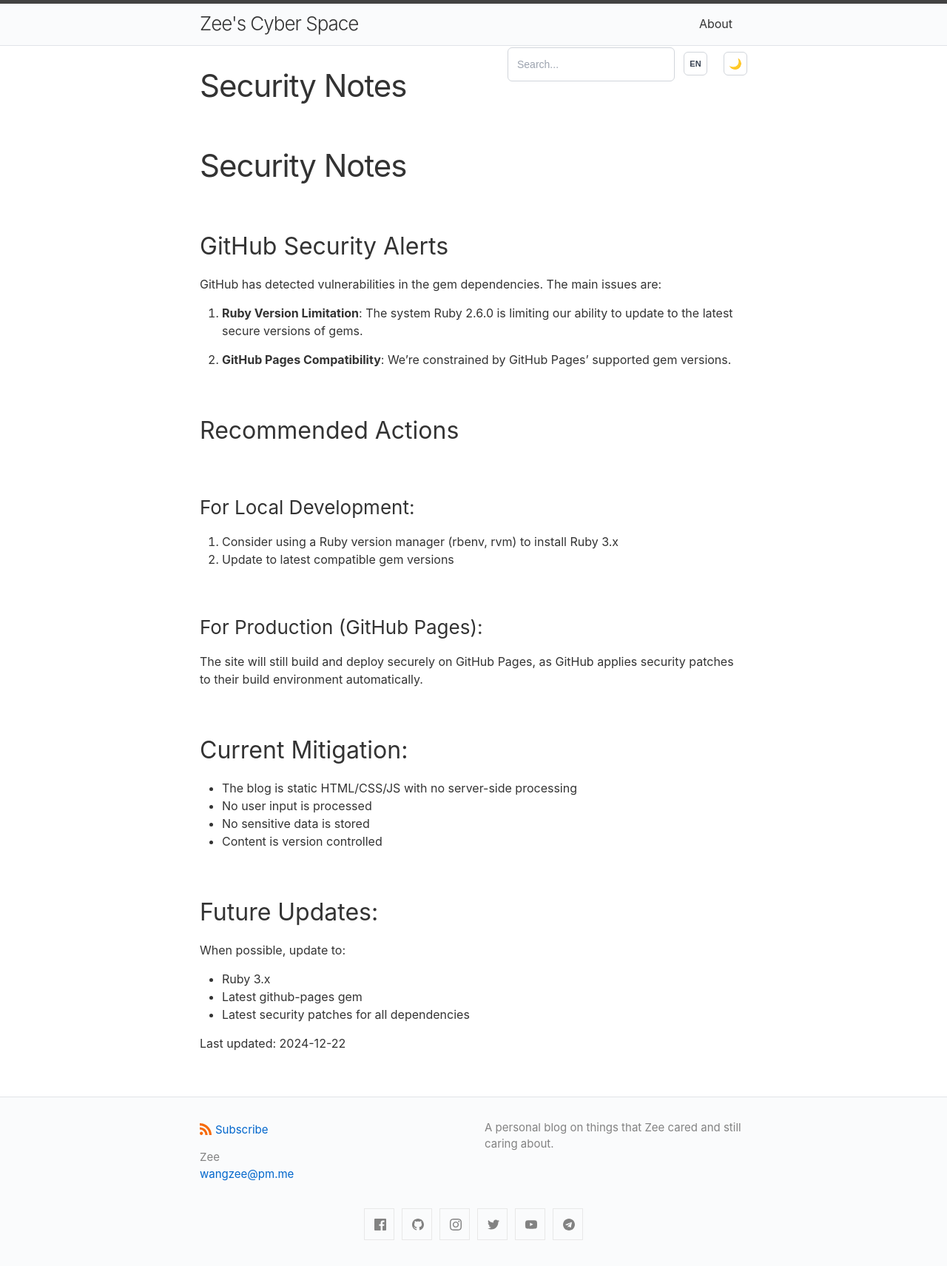
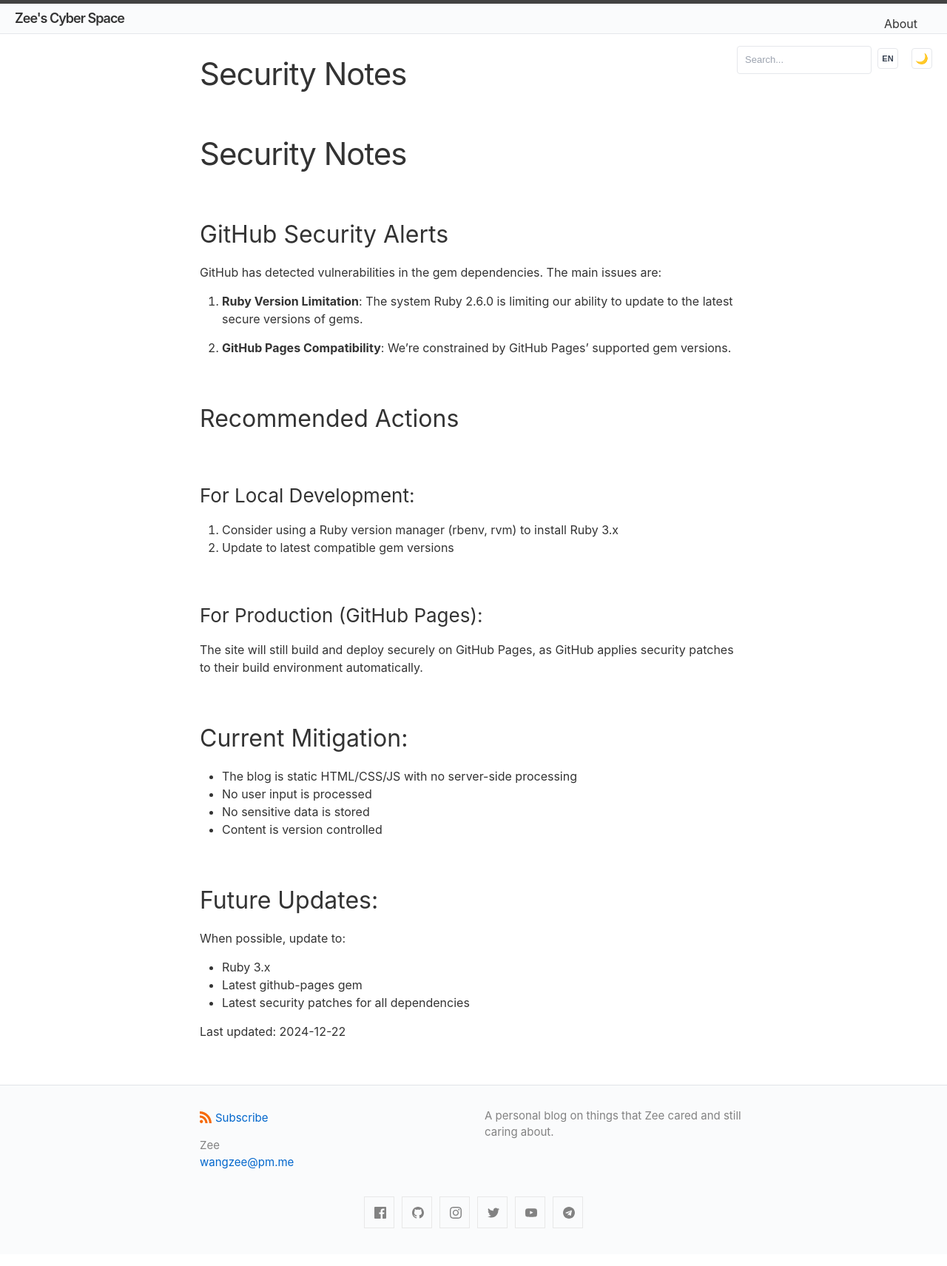
Before and after one commit to zeecares/blog, a Jekyll site: the page built from SECURITY.md, in a window 1280 px wide. Shown: the whole page at 74% size. Built offline with Jekyll 4.4.1, drawn with Linux system fonts in a browser that asks for light colours; our own code applies the rules of GitHub Pages for plain Markdown files.

Commit message:
Make navigation thin and default to English-only
🎯 Navigation Improvements:
- Reduce header height from 54px to 40px for cleaner look
- Smaller search bar (160px → 200px on focus)
- Smaller control buttons (28px instead of 32px)
- Tighter spacing and padding throughout
- Thinner borders and more subtle styling

🌍 Language Default Fix:
- Homepage now defaults to English-only (no mixed languages)
- Clean CSS-based language filtering with body classes
- Better language switching logic
- Fixed invalid ternary operator in home layout

Layout: [Zee's Cyber Space] — [About] — [Search...] [EN] [🌙]
Result: Clean, thin, professional navigation bar

🤖 Generated with [Claude Code](https://claude.ai/code)

Co-Authored-By: Claude <noreply@anthropic.com>

```diff
--- a/_layouts/home.html
+++ b/_layouts/home.html
@@ -49,7 +49,11 @@ layout: default
             {%- assign trans_slug = translation_post.url | split: "/" | last | split: "." | first -%}
             {%- if trans_slug == translation_slug -%}
               <div class="translation-link">
-                {%- assign other_lang = post_lang == "en" ? "zh" : "en" -%}
+                {%- if post_lang == "en" -%}
+                  {%- assign other_lang = "zh" -%}
+                {%- else -%}
+                  {%- assign other_lang = "en" -%}
+                {%- endif -%}
                 <a href="{{ translation_post.url | relative_url }}">
                   {{ site.data.ui[post_lang].view_in_language }} {{ site.lang_names[other_lang] }}
                 </a>
--- a/_sass/minima/header-controls.scss
+++ b/_sass/minima/header-controls.scss
@@ -4,7 +4,7 @@
 .header-controls {
   display: flex;
   align-items: center;
-  gap: 12px;
+  gap: 8px;
   margin-left: auto;
   height: 100%;
 }
@@ -14,12 +14,12 @@
   position: relative;
 
   .search-input {
-    width: 200px;
-    height: 32px;
-    padding: 6px 12px;
-    border: 1px solid #d1d5db;
-    border-radius: 6px;
-    font-size: 14px;
+    width: 160px;
+    height: 28px;
+    padding: 4px 10px;
+    border: 1px solid #e5e7eb;
+    border-radius: 4px;
+    font-size: 13px;
     background: #fff;
     color: #374151;
     transition: all 0.2s ease;
@@ -27,8 +27,8 @@
     &:focus {
       outline: none;
       border-color: #3b82f6;
-      box-shadow: 0 0 0 3px rgba(59, 130, 246, 0.1);
-      width: 240px;
+      box-shadow: 0 0 0 2px rgba(59, 130, 246, 0.1);
+      width: 200px;
     }
 
     &::placeholder {
@@ -102,13 +102,13 @@
   display: flex;
   align-items: center;
   justify-content: center;
-  width: 32px;
-  height: 32px;
-  border: 1px solid #d1d5db;
-  border-radius: 6px;
+  width: 28px;
+  height: 28px;
+  border: 1px solid #e5e7eb;
+  border-radius: 4px;
   background: #fff;
   color: #374151;
-  font-size: 12px;
+  font-size: 11px;
   font-weight: 500;
   cursor: pointer;
   transition: all 0.2s ease;
@@ -195,14 +195,34 @@
   }
 }
 
-// Integration with existing navigation
+// Integration with existing navigation - Make it thinner
 .site-nav .trigger {
   display: flex;
   align-items: center;
   flex-wrap: nowrap;
   gap: 16px;
   white-space: nowrap;
-  height: 54px; // Match header height
+  height: 40px; // Thinner header
+}
+
+// Make the entire header thinner
+.site-header {
+  border-bottom: 1px solid #e5e7eb;
+  min-height: 40px;
+
+  .wrapper {
+    max-width: 100%;
+    padding: 0 20px;
+    display: flex;
+    align-items: center;
+    height: 40px;
+  }
+
+  .site-title {
+    font-size: 18px;
+    font-weight: 600;
+    margin-right: auto;
+  }
 }
 
 // Responsive design
@@ -325,3 +345,29 @@
 .search-link {
   display: none !important;
 }
+
+// Default language filtering - start with English only
+.post-list li {
+  display: none; // Hide all posts initially
+}
+
+.post-list li[data-lang="en"] {
+  display: block; // Show English posts by default
+}
+
+// Language filtering classes controlled by JavaScript
+.lang-en .post-list li[data-lang="en"] {
+  display: block;
+}
+
+.lang-en .post-list li[data-lang="zh"] {
+  display: none;
+}
+
+.lang-zh .post-list li[data-lang="zh"] {
+  display: block;
+}
+
+.lang-zh .post-list li[data-lang="en"] {
+  display: none;
+}
--- a/assets/js/header-controls.js
+++ b/assets/js/header-controls.js
@@ -7,7 +7,11 @@
 
   // Initialize on page load
   document.addEventListener('DOMContentLoaded', function() {
-    setLanguage(currentLang, false);
+    // Always default to English first, then apply user preference
+    setLanguage('en', true);
+    if (currentLang !== 'en') {
+      setLanguage(currentLang, true);
+    }
     initializeTheme();
   });
 
@@ -97,16 +101,18 @@
   }
 
   function filterContentByLanguage(lang) {
+    // Apply language class to body for CSS-based filtering
+    document.body.className = document.body.className.replace(/\blang-\w+\b/g, '');
+    document.body.classList.add(`lang-${lang}`);
+
+    // Count visible posts for feedback
     const posts = document.querySelectorAll('.post-list li');
     let visibleCount = 0;
 
     posts.forEach(post => {
       const postLang = post.getAttribute('data-lang') || 'zh';
       if (postLang === lang) {
-        post.style.display = 'block';
         visibleCount++;
-      } else {
-        post.style.display = 'none';
       }
     });
 
```
